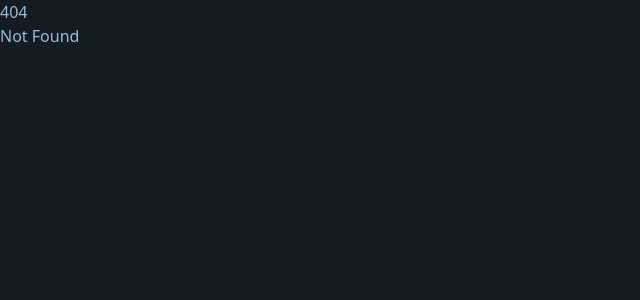
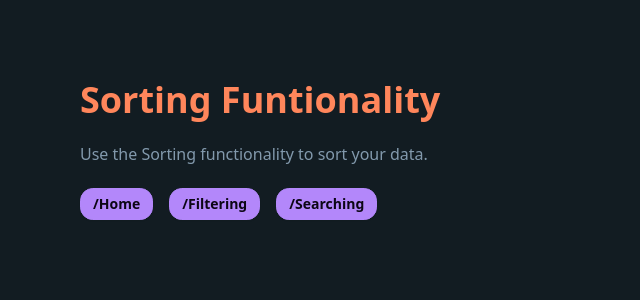
Before and after one commit to itzAmka/Common-Functionalities, a SvelteKit app: page /sorting in a window 1280 px wide. Before the commit this address had no page. Shown: the top 300 px of the page, without its empty margins (0-640 px from the left). Built offline with nearby package versions, Linux system fonts and the light colour scheme.

Commit message:
add sorting functionality page

```diff
--- /dev/null
+++ b/src/routes/sorting/+page.svelte
@@ -0,0 +1,23 @@
+<script lang="ts">
+	export let data;
+</script>
+
+<svelte:head>
+	<title>Sorting Functionality</title>
+</svelte:head>
+
+<section>
+	<div class="container lg:px-20 md:px-10 px-6 py-20 flex flex-col gap-20">
+		<section class="prose">
+			<h1 class="text-primary mb-0">Sorting Funtionality</h1>
+			<p>Use the Sorting functionality to sort your data.</p>
+
+			<!-- links -->
+			<div class="flex gap-4 w-fit">
+				<a href="/" class="btn btn-sm btn-accent">/Home</a>
+				<a href="/filtering" class="btn btn-sm btn-accent">/Filtering</a>
+				<a href="/searching" class="btn btn-sm btn-accent">/Searching</a>
+			</div>
+		</section>
+	</div>
+</section>
```
